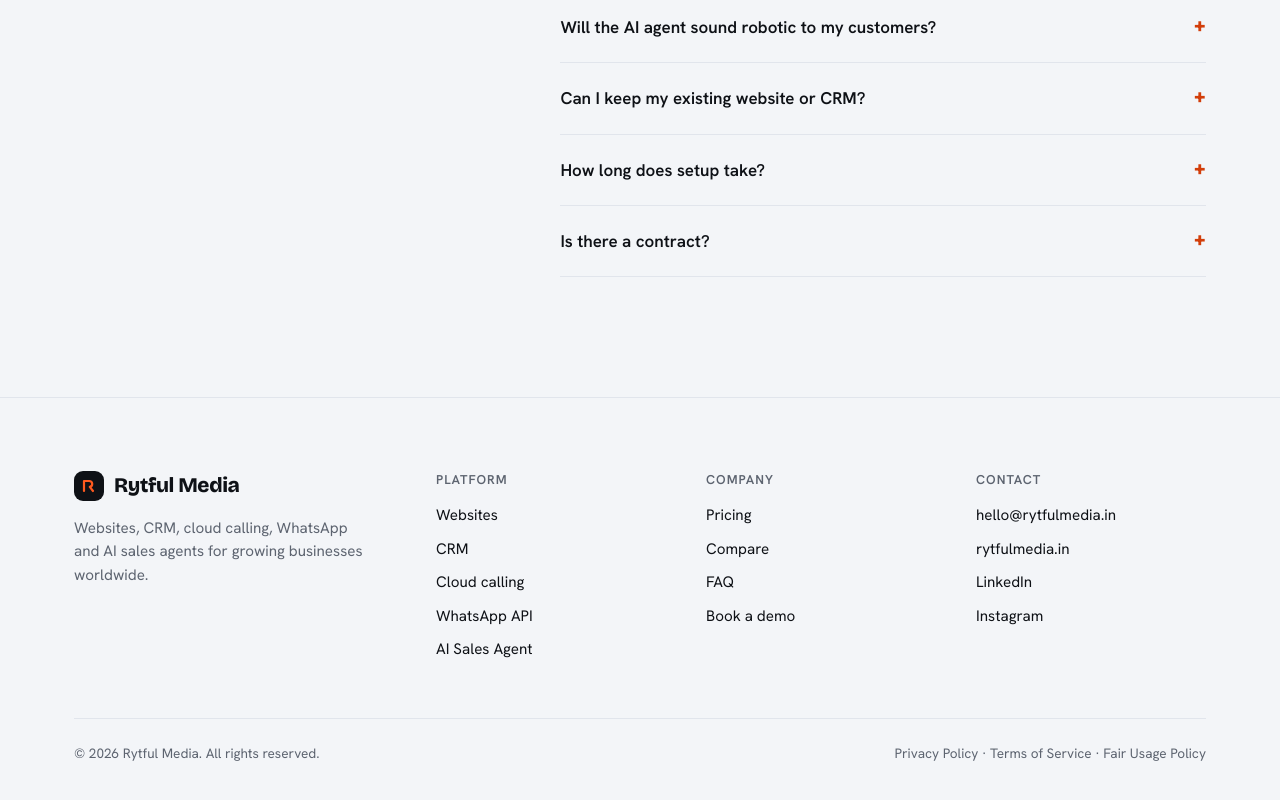
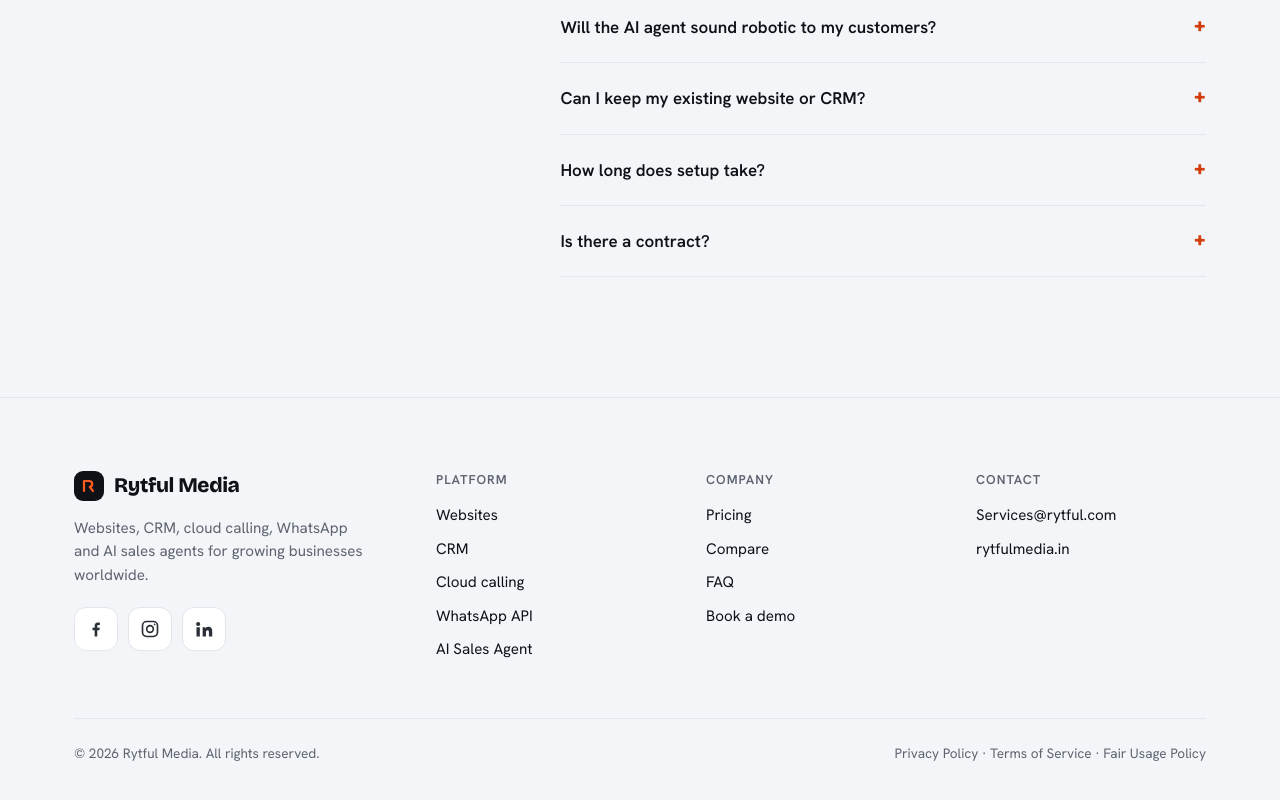
Before and after one commit to AdarshJha05/rytful_landing_page, a plain HTML site: page index.html in a window 1280 px wide. Shown: the part 7228-8028 px from the top of the page. Drawn offline with nearby package versions, Linux system fonts and the light colour scheme.

Commit message:
Footer: add social icons and update contact email
Add Facebook, Instagram and LinkedIn icon links under the brand blurb, remove the text social links from Contact, and use Services@rytful.com as the contact email.

Co-Authored-By: Claude Opus 5.5 <noreply@anthropic.com>

```diff
--- a/index.html
+++ b/index.html
@@ -203,6 +203,9 @@ footer{padding:72px 0 40px;border-top:1px solid var(--line);margin-top:24px}
 .foot-grid ul{list-style:none;display:grid;gap:10px;font-size:.95rem}
 .foot-grid a:hover{color:var(--accent-ink)}
 .foot-grid p{color:var(--muted);font-size:.95rem;margin-top:14px;max-width:34ch}
+.foot-grid ul.social{display:flex;gap:10px;margin-top:20px}
+.social a{width:44px;height:44px;display:grid;place-items:center;border-radius:12px;border:1px solid var(--line);background:var(--card);color:var(--ink-2);transition:color .2s ease,border-color .2s ease,transform .2s ease}
+.social a:hover{color:var(--accent-ink);border-color:#CDD3DD;transform:translateY(-2px)}
 .foot-bottom{display:flex;justify-content:space-between;gap:16px;flex-wrap:wrap;margin-top:56px;padding-top:24px;border-top:1px solid var(--line);font-size:.85rem;color:var(--muted)}
 
 /* mobile sticky cta */
@@ -698,6 +701,11 @@ input[aria-invalid="true"],select[aria-invalid="true"]{border-color:#B42318;back
           Rytful Media
         </a>
         <p>Websites, CRM, cloud calling, WhatsApp and AI sales agents for growing businesses worldwide.</p>
+        <ul class="social" aria-label="Rytful Media on social media">
+          <li><a href="#" aria-label="Facebook" target="_blank" rel="noopener noreferrer"><svg aria-hidden="true" focusable="false" width="20" height="20" viewBox="0 0 24 24" fill="currentColor"><path d="M13.5 21v-7.5h2.6l.4-3h-3V8.6c0-.9.3-1.5 1.5-1.5h1.6V4.4c-.3 0-1.2-.1-2.3-.1-2.3 0-3.9 1.4-3.9 4v2.2H7.8v3h2.6V21h3.1Z"/></svg></a></li>
+          <li><a href="#" aria-label="Instagram" target="_blank" rel="noopener noreferrer"><svg aria-hidden="true" focusable="false" width="20" height="20" viewBox="0 0 24 24" fill="none" stroke="currentColor" stroke-width="2"><rect x="3" y="3" width="18" height="18" rx="5"/><circle cx="12" cy="12" r="4"/><circle cx="17.5" cy="6.5" r="1" fill="currentColor" stroke="none"/></svg></a></li>
+          <li><a href="#" aria-label="LinkedIn" target="_blank" rel="noopener noreferrer"><svg aria-hidden="true" focusable="false" width="20" height="20" viewBox="0 0 24 24" fill="currentColor"><path d="M4.98 3.5a2.5 2.5 0 1 1 0 5 2.5 2.5 0 0 1 0-5ZM3 9.75h4V21H3V9.75Zm6.5 0h3.8v1.6h.06c.53-1 1.83-2.05 3.77-2.05 4.03 0 4.77 2.65 4.77 6.1V21h-4v-4.9c0-1.17-.02-2.68-1.63-2.68-1.64 0-1.89 1.28-1.89 2.6V21h-4V9.75Z"/></svg></a></li>
+        </ul>
       </div>
       <div>
         <h4>Platform</h4>
@@ -709,7 +717,7 @@ input[aria-invalid="true"],select[aria-invalid="true"]{border-color:#B42318;back
       </div>
       <div>
         <h4>Contact</h4>
-        <ul><li><a href="mailto:hello@rytfulmedia.in">hello@rytfulmedia.in</a></li><li><a href="https://rytfulmedia.in">rytfulmedia.in</a></li><li><a href="#">LinkedIn</a></li><li><a href="#">Instagram</a></li></ul>
+        <ul><li><a href="mailto:Services@rytful.com">Services@rytful.com</a></li><li><a href="https://rytfulmedia.in">rytfulmedia.in</a></li></ul>
       </div>
     </div>
     <div class="foot-bottom">
```
